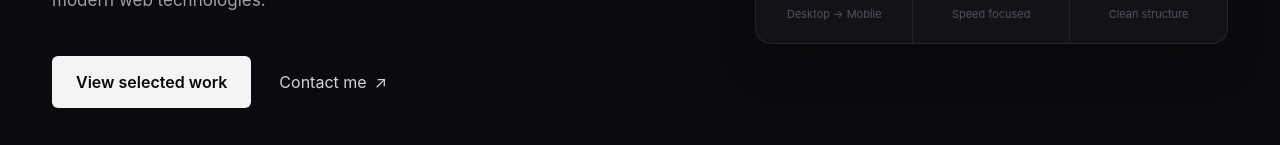
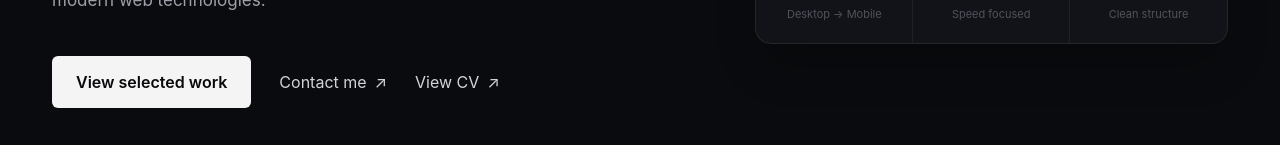
Before and after one commit to Sherifzade-Bajrami/sherifzade-portfolio, a React (Vite) app: page / in a window 1280 px wide. Shown: the part 655-800 px from the top of the page. Built offline with nearby package versions, Linux system fonts and the light colour scheme.

Commit message:
Add portfolio CV and update content

```diff
--- a/src/components/Hero.jsx
+++ b/src/components/Hero.jsx
@@ -41,6 +41,25 @@ function Hero({ startAnimation }) {
           >
             Contact me
             <span className="ml-2 inline-block transition duration-300 group-hover:translate-x-1 group-hover:-translate-y-1">
+              ↗
+            </span>
+          </a>
+          <a
+            href="/cv/Sherifzade-Bajrami-CV.pdf"
+            target="_blank"
+            rel="noreferrer"
+            className="
+            group
+            inline-flex
+            items-center
+            text-base
+            text-zinc-300
+            transition
+            hover:text-violet-400
+          "
+          >
+            View CV
+            <span className="ml-2 inline-block transition duration-300 group-hover:-translate-y-1 group-hover:translate-x-1">
               ↗
             </span>
           </a>
```
Also changed, not shown: 1 other file (tests, documents, lock files or other folders).
